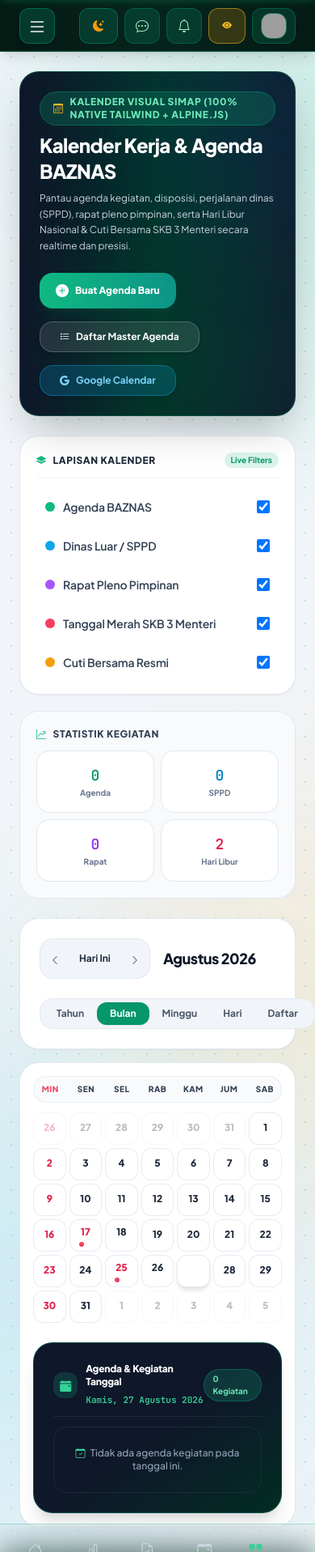
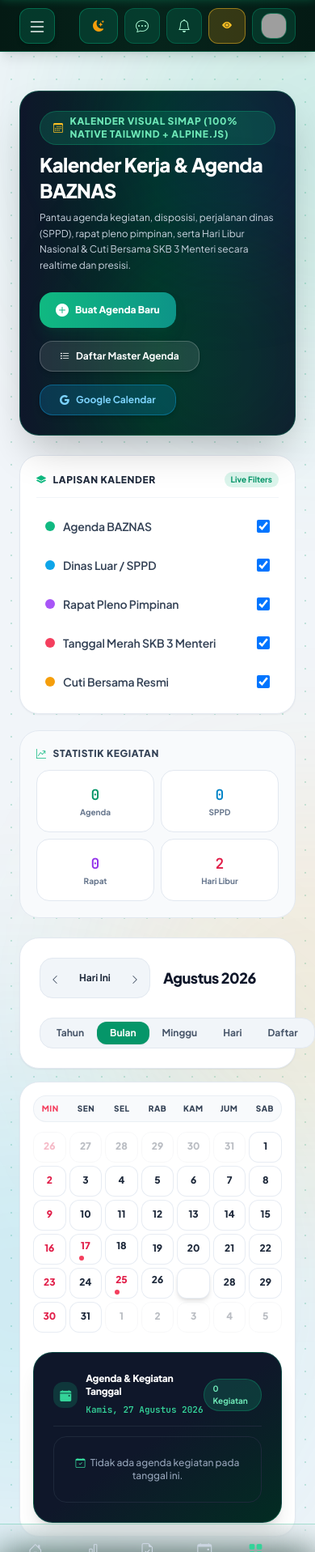
Before and after one commit to fazarlazuardi/simap, a Django app: page /reports/kalender-kerja/ in a window 390 px wide. Shown: the top 1917 px of the page at 81% size. Run offline with Django 4.2, Linux system fonts and the light colour scheme; the visitor is signed in with stand-in values (Sample User, id 1); data comes from the database, SQL or seed files in the repository; data that the repository does not hold is empty; some libraries are stand-ins or nearby versions; grey boxes are pictures that could not be loaded.

Commit message:
fix: terapkan kelas CSS simap-mobile-cell 38px terpisah pada tampilan bulan kalender HP

```diff
--- a/templates/calendar/index.html
+++ b/templates/calendar/index.html
@@ -3,6 +3,16 @@
 {% block title %}Kalender Kerja BAZNAS (100% Tailwind CSS + Alpine.js){% endblock %}
 
 {% block content %}
+<style>
+@media (max-width: 639px) {
+    .simap-mobile-cell {
+        height: 38px !important;
+        min-height: 38px !important;
+        max-height: 38px !important;
+        padding: 2px 1px !important;
+    }
+}
+</style>
 <div class="w-full space-y-6" x-data="simapCalendar()">
     <!-- ⚡ HEADER BANNER ENTERPRISE ⚡ -->
     <div class="relative overflow-hidden rounded-3xl bg-gradient-to-r from-slate-900 via-emerald-950 to-slate-900 border border-emerald-500/30 p-6 md:p-8 shadow-2xl text-white">
@@ -252,7 +262,7 @@
                 <div class="grid grid-cols-7 gap-1 sm:gap-2 text-center text-xs">
                     <template x-for="dayItem in getMonthDays(currentYear, currentMonth)" :key="dayItem.dateStr">
                         <div @click="selectedDateStr = dayItem.dateStr"
-                             class="h-10 sm:h-auto sm:min-h-[105px] py-1 px-0.5 sm:p-2 rounded-xl sm:rounded-2xl border transition-all flex flex-col items-center justify-center sm:justify-between cursor-pointer select-none active:scale-95 relative group"
+                             class="simap-mobile-cell sm:min-h-[105px] py-1 px-0.5 sm:p-2 rounded-xl sm:rounded-2xl border transition-all flex flex-col items-center justify-center sm:justify-between cursor-pointer select-none active:scale-95 relative group"
                              :class="{
                                  'opacity-30': !dayItem.isCurrentMonth,
                                  'bg-white dark:bg-slate-900 border-slate-200/80 dark:border-slate-800': dayItem.isCurrentMonth,
```
